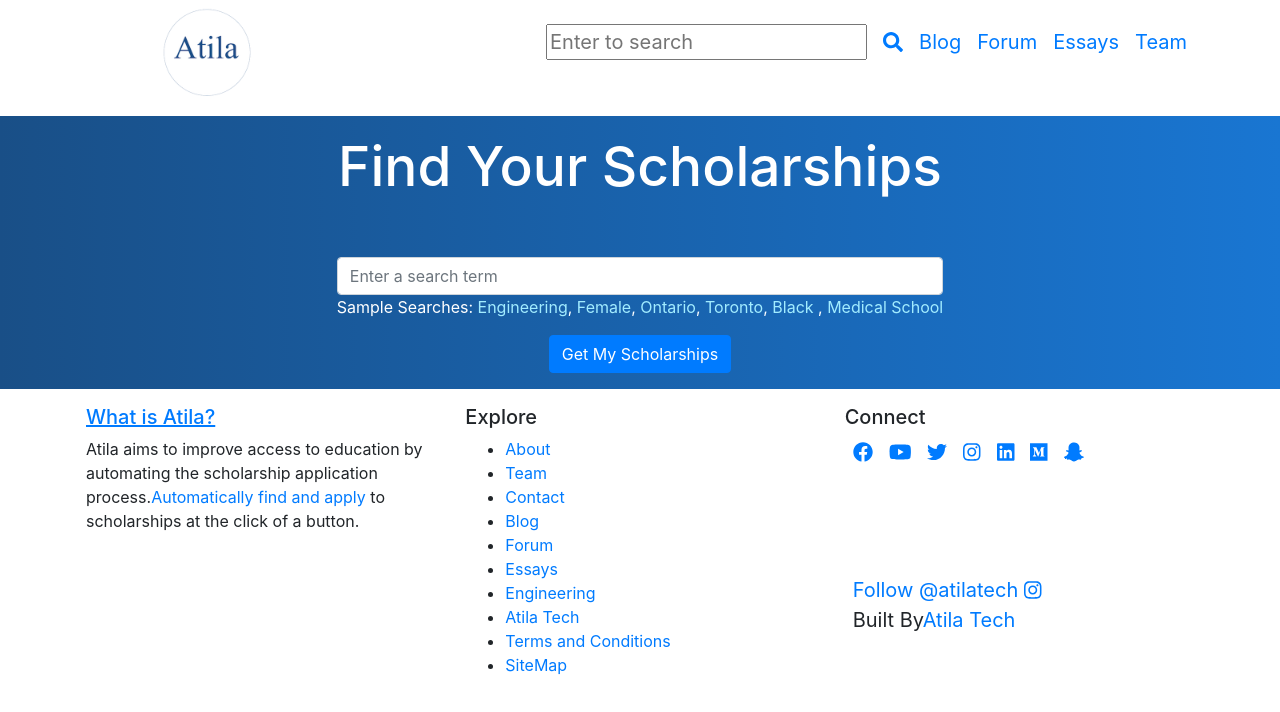
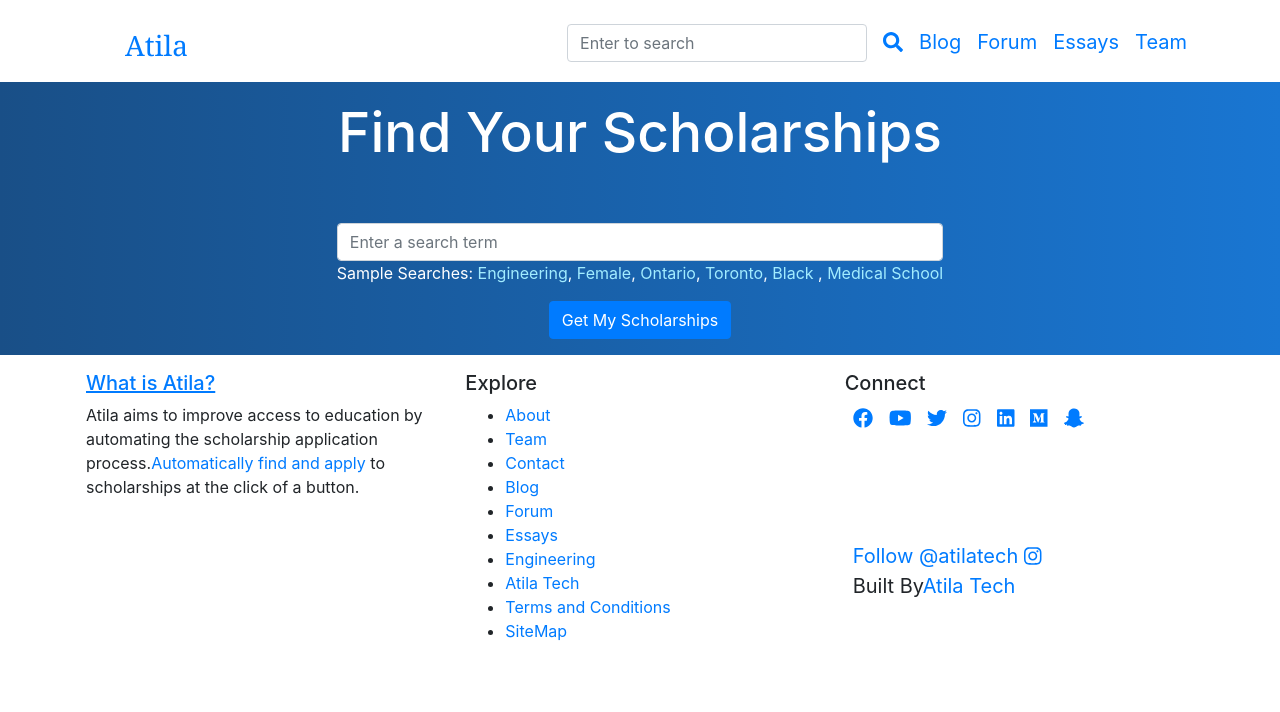
Before and after one commit to atilatech/client-web-app, a React (Create React App) app: page / in a window 1280 px wide. Shown: the top 712 px of the page. Built offline with nearby package versions, Linux system fonts and the light colour scheme.

Commit message:
restyled navbar

```diff
--- a/src/components/Navbar.js
+++ b/src/components/Navbar.js
@@ -5,7 +5,6 @@
 import { faSearch } from '@fortawesome/free-solid-svg-icons';
 
 import './Navbar.scss';
-import atilaLogo from './assets/atila-logo-circle-transparent.png';
 
 class Navbar extends React.Component {
     constructor(props) {
@@ -39,15 +38,14 @@
         return (
             <nav className="Navbar container" role="navigation">
 
-                <ul className="hide-on-med-and-down">
-                    <Link id="logo-container" to={authService.isLoggedIn ? '/scholarship' : ''} className="text-white">
+                <ul className="pt-4">
+                    <Link id="logo-container" to={authService.isLoggedIn ? '/scholarship' : ''} className="nav-logo">
                         Atila
-                        <img src={atilaLogo} alt="Atila Logo" style={{ height: '100px' }}/>
                     </Link>
-                    <span className="float-right pt-4">
+                    <span className="float-right">
 
                                 <li>
-                                    <input value={searchQuery} className="browser-default" type="text" name="search"
+                                    <input value={searchQuery} className="form-control search-input" type="text" name="search"
                                            placeholder="Enter to search" onChange={this.updateSearch}/>
                                 </li>
                                 <li><Link to="search"><FontAwesomeIcon icon={faSearch}/></Link></li>
--- a/src/components/Navbar.scss
+++ b/src/components/Navbar.scss
@@ -1,5 +1,20 @@
-.Navbar li {
-  display:inline;
+@import "../index";
+
+.Navbar {
   font-size: 20px;
-  padding: .5rem;
+  li {
+    display:inline;
+    padding: .5rem;
+  }
+  a {
+    //color: $primary;
+  }
 }
+.nav-logo {
+  font-family: Cambria,"Times New Roman",serif;
+  font-size: 28px;
+}
+.search-input {
+  width: 300px;
+  display: inline;
+}
```
